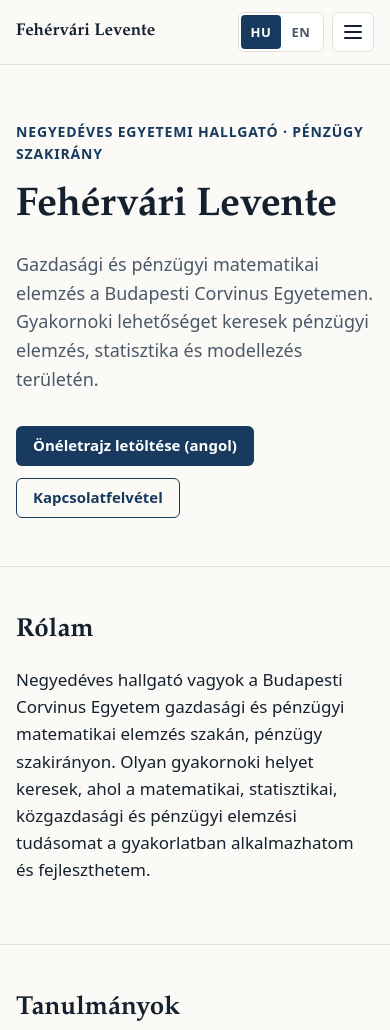
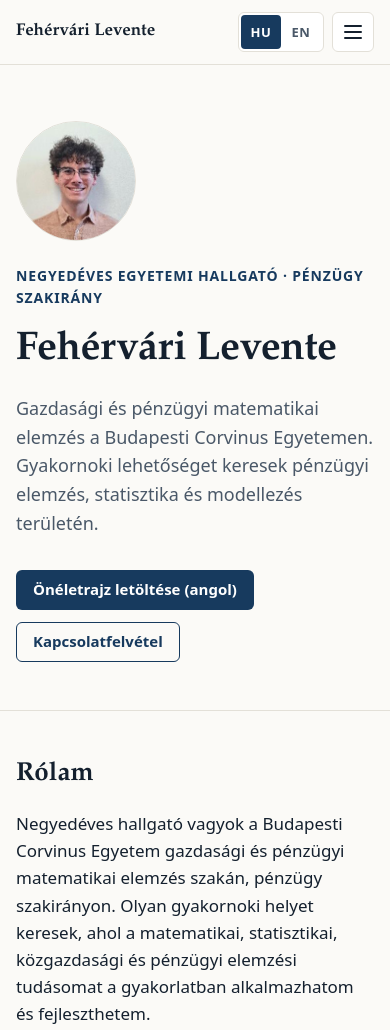
Before and after one commit to Lev213109dc35/webpage, a plain HTML site: page index.html in a window 390 px wide. Shown: the top 1030 px of the page. Drawn offline with Linux system fonts and the light colour scheme.

Commit message:
email csere + kép

```diff
--- a/css/styles.css
+++ b/css/styles.css
@@ -153,6 +153,19 @@ a:hover { color: var(--accent-hover); }
 .lead { font-size: clamp(18px, 2.2vw, 21px); color: var(--ink-soft); max-width: 40em; margin-bottom: 32px; }
 .hero-actions { display: flex; flex-wrap: wrap; gap: 12px; }
 
+.hero-grid { display: grid; grid-template-columns: minmax(0, 1fr) auto; gap: 48px; align-items: center; }
+.hero-text { min-width: 0; grid-column: 1; grid-row: 1; }
+.portrait {
+  grid-column: 2; grid-row: 1;
+  width: 220px; height: 220px; border-radius: 50%; object-fit: cover; object-position: 50% 50%;
+  border: 1px solid var(--line); background: var(--surface);
+}
+@media (max-width: 760px) {
+  .hero-grid { grid-template-columns: minmax(0, 1fr); gap: 24px; }
+  .portrait { grid-column: 1; width: 120px; height: 120px; }
+  .hero-text { grid-row: 2; }
+}
+
 /* ---------- Sections ---------- */
 .section { padding: 64px 0; border-bottom: 1px solid var(--line); }
 .section:last-of-type { border-bottom: 0; }
--- a/index.html
+++ b/index.html
@@ -43,13 +43,16 @@
 
   <main id="main">
     <section class="hero">
-      <div class="container">
+      <div class="container hero-grid">
+        <img class="portrait" src="assets/img/profile.jpg" width="480" height="480" alt="Fehérvári Levente" data-site="photo-alt">
+        <div class="hero-text">
         <p class="eyebrow" data-i18n="role"></p>
         <h1 data-site="name">Fehérvári Levente</h1>
         <p class="lead" data-i18n="tagline"></p>
         <div class="hero-actions">
           <a class="btn btn-primary cv-link" href="assets/cv/Levente_Fehervari_CV_EN.pdf" download><span data-cv-label></span></a>
           <a class="btn btn-ghost" href="#contact" data-i18n="contactCta"></a>
+        </div>
         </div>
       </div>
     </section>
@@ -97,7 +100,7 @@
         <h2 data-i18n="sections.contact"></h2>
         <div>
           <p class="prose" data-i18n="contactText"></p>
-          <p class="contact-line"><a class="email-link" data-site="email" href="mailto:levente.fehervari2004@gmail.com">levente.fehervari2004@gmail.com</a></p>
+          <p class="contact-line"><a class="email-link" data-site="email" href="mailto:levente.fehervari.work@gmail.com">levente.fehervari.work@gmail.com</a></p>
           <p><a class="btn btn-ghost cv-link" href="assets/cv/Levente_Fehervari_CV_EN.pdf" download><span data-cv-label></span></a></p>
         </div>
       </div>
--- a/js/content.js
+++ b/js/content.js
@@ -6,7 +6,7 @@
 window.SITE = {
   name: "Fehérvári Levente",        // Hungarian name order
   nameEn: "Levente Fehérvári",      // English name order
-  email: "levente.fehervari2004@gmail.com",
+  email: "levente.fehervari.work@gmail.com",
 
   // CV files in assets/cv/. Set hu to null until you have a Hungarian PDF:
   // the button then downloads the English one and says so.
--- a/js/main.js
+++ b/js/main.js
@@ -96,6 +96,7 @@
 
     var name = lang === "en" ? SITE.nameEn : SITE.name;
     document.querySelectorAll('[data-site="name"]').forEach(function (n) { n.textContent = name; });
+    document.querySelectorAll('[data-site="photo-alt"]').forEach(function (n) { n.alt = name; });
     document.querySelectorAll('[data-site="email"]').forEach(function (n) {
       n.textContent = SITE.email;
       n.href = "mailto:" + SITE.email;
```
Also changed, not shown: assets/img/profile.jpg (added).
